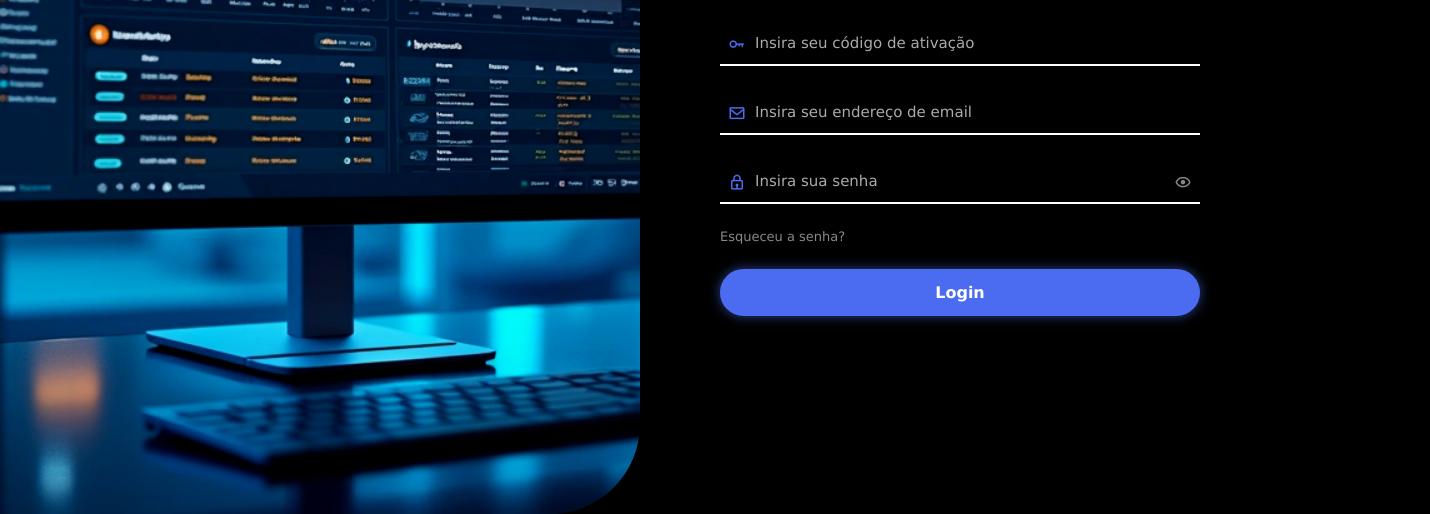
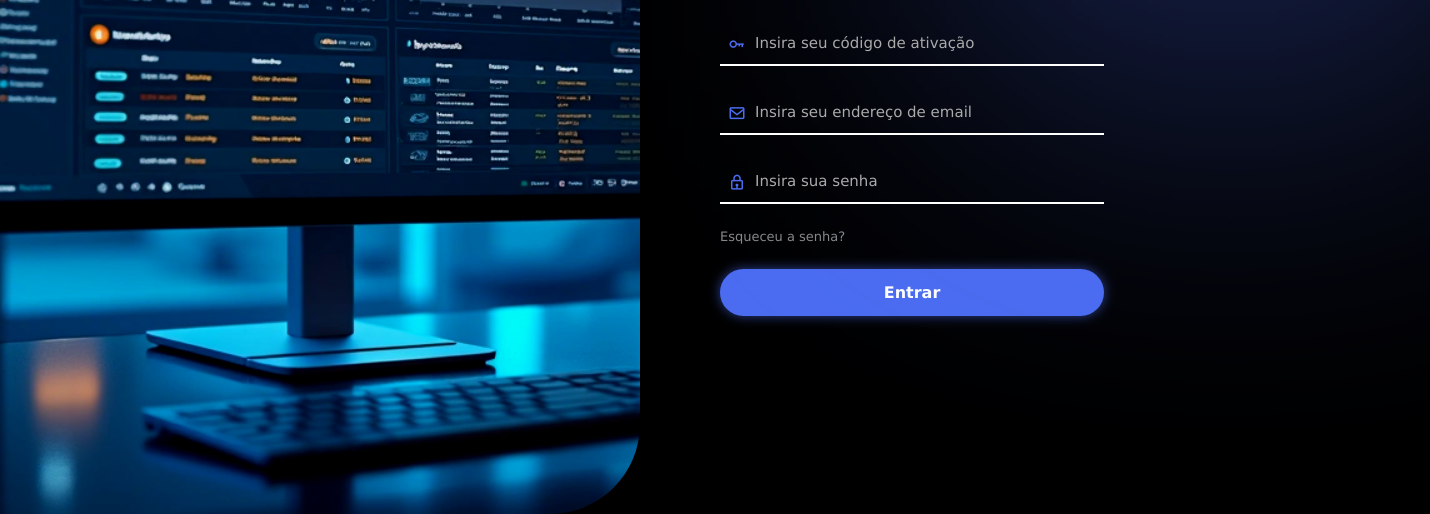
Before and after one commit to cyberbeef-projeto/aplicacao-web, a website: page web-data-viz/public/index.html in a window 1280 px wide. Shown: the part 286-800 px from the top of the page, 1430 px wide, since content can reach past the window. Drawn offline with nearby package versions, Linux system fonts and the light colour scheme.

Commit message:
fix: reduzindo amplitude

```diff
--- a/web-data-viz/public/css/style.css
+++ b/web-data-viz/public/css/style.css
@@ -11,6 +11,19 @@ body {
   display: flex;
 }
 
+body::before {
+  content: "";
+  position: absolute;
+  right: -150px;
+  top: -100px;
+  width: 400px;
+  height: 400px;
+  background: #4B6CF0;
+  filter: blur(180px);
+  opacity: 0.7;
+  z-index: 0;
+}
+
 .container {
   width: 100%;
   height: 100vh;
@@ -18,7 +31,6 @@ body {
   overflow: hidden;
 }
 
-/* LADO ESQUERDO */
 .img-box {
   position: relative;
   width: 50%;
@@ -90,7 +102,7 @@ body {
 }
 
 .input-box input {
-  width: 100%;
+  width: 80%;
   padding: 12px 40px 12px 35px;
   background: transparent;
   border: none;
@@ -113,13 +125,7 @@ body {
   color: #4B6CF0;
 }
 
-.input-box .toggle-pass {
-  left: auto;
-  right: 8px;
-  cursor: pointer;
-  color: #888;
 
-}
 
 .options {
   display: flex;
@@ -142,7 +148,7 @@ body {
 }
 
 .btn {
-  width: 100%;
+  width: 80%;
   padding: 14px;
   border: none;
   border-radius: 30px;
--- a/web-data-viz/public/index.html
+++ b/web-data-viz/public/index.html
@@ -35,14 +35,13 @@
         <div class="input-box">
           <i class='bx bx-lock'></i>
           <input type="password" placeholder="Insira sua senha" required>
-          <i class='bx bx-show toggle-pass'></i>
         </div>
 
         <div class="options">
           <a href="#">Esqueceu a senha?</a>
         </div>
 
-        <button type="submit" class="btn">Login</button>
+        <button type="submit" class="btn">Entrar</button>
       </form>
     </div>
   </div>
```
